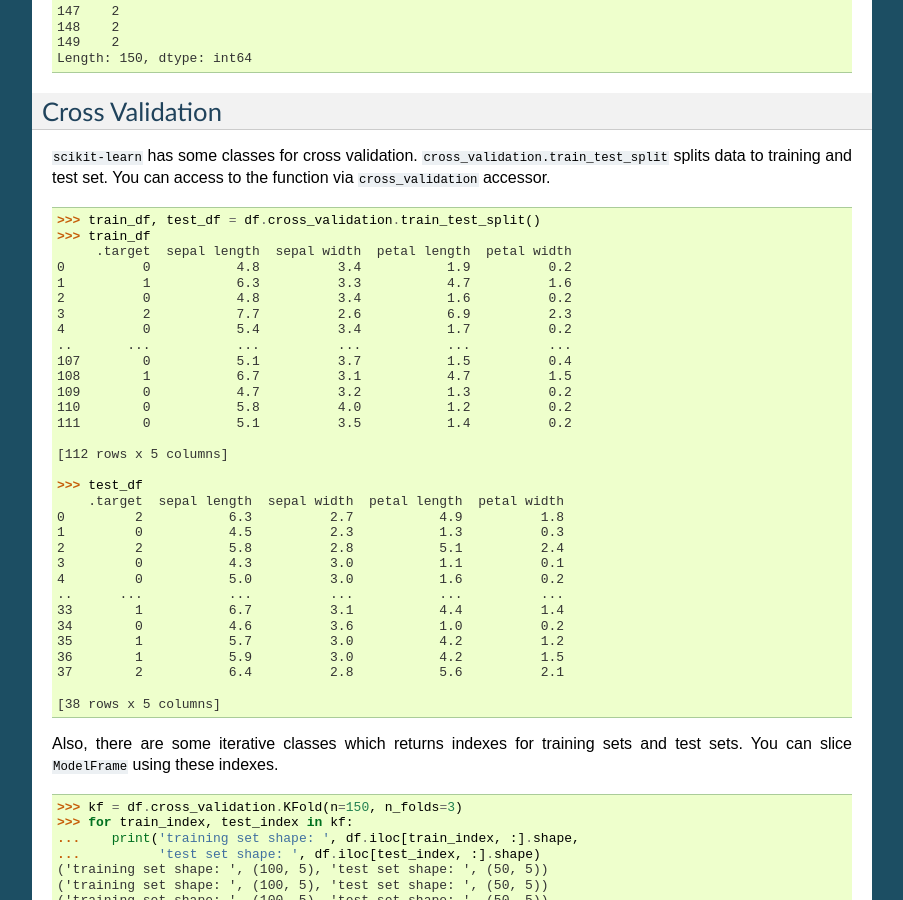
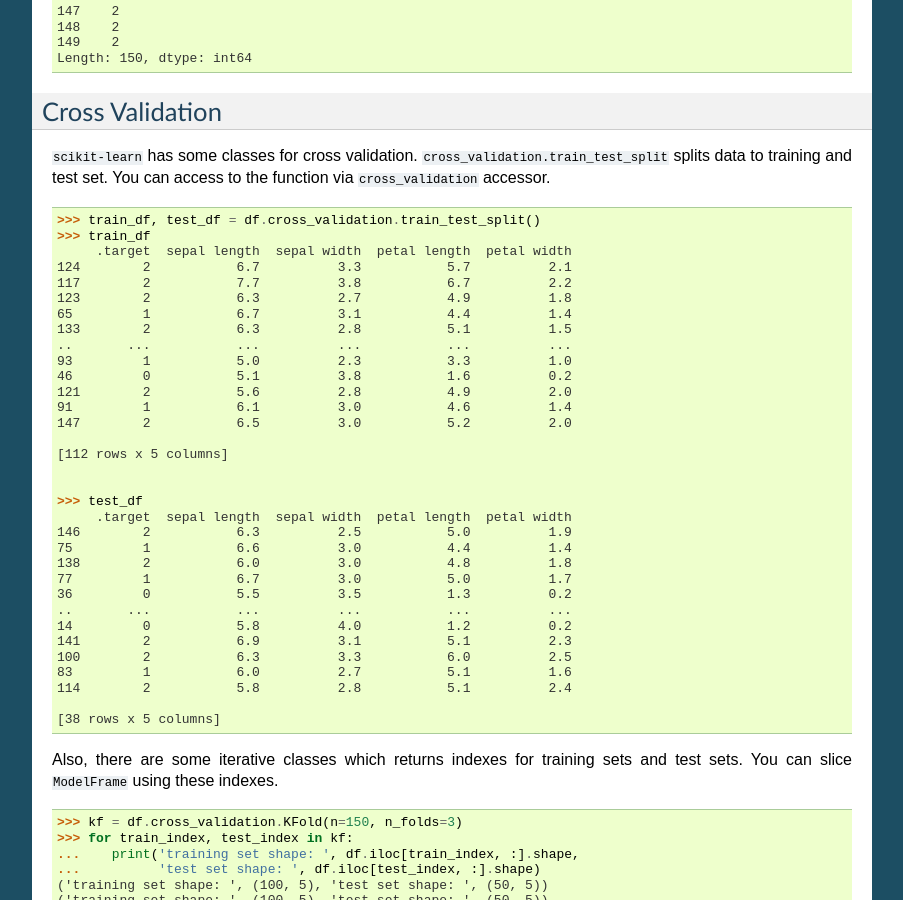
Before and after one commit to pandas-ml/pandas-ml, a Sphinx documentation site: the page built from doc/source/sklearn.rst, in a window 1280 px wide and 900 px high, scrolled down 4775 px. Shown: the whole window, without its empty margins (198-1101 px from the left). Built offline with Sphinx 7.4.7, drawn with Linux system fonts in a browser that asks for light colours; pages that are not in the unit, such as notebooks, are missing from menus.

Commit message:
DOC: Add kaggle examples

```diff
--- a/doc/source/sklearn.rst
+++ b/doc/source/sklearn.rst
@@ -282,33 +282,34 @@ Cross Validation
    >>> train_df, test_df = df.cross_validation.train_test_split()
    >>> train_df
         .target  sepal length  sepal width  petal length  petal width
-   0          0           4.8          3.4           1.9          0.2
-   1          1           6.3          3.3           4.7          1.6
-   2          0           4.8          3.4           1.6          0.2
-   3          2           7.7          2.6           6.9          2.3
-   4          0           5.4          3.4           1.7          0.2
+   124        2           6.7          3.3           5.7          2.1
+   117        2           7.7          3.8           6.7          2.2
+   123        2           6.3          2.7           4.9          1.8
+   65         1           6.7          3.1           4.4          1.4
+   133        2           6.3          2.8           5.1          1.5
    ..       ...           ...          ...           ...          ...
-   107        0           5.1          3.7           1.5          0.4
-   108        1           6.7          3.1           4.7          1.5
-   109        0           4.7          3.2           1.3          0.2
-   110        0           5.8          4.0           1.2          0.2
-   111        0           5.1          3.5           1.4          0.2
+   93         1           5.0          2.3           3.3          1.0
+   46         0           5.1          3.8           1.6          0.2
+   121        2           5.6          2.8           4.9          2.0
+   91         1           6.1          3.0           4.6          1.4
+   147        2           6.5          3.0           5.2          2.0
 
    [112 rows x 5 columns]
 
+
    >>> test_df
-       .target  sepal length  sepal width  petal length  petal width
-   0         2           6.3          2.7           4.9          1.8
-   1         0           4.5          2.3           1.3          0.3
-   2         2           5.8          2.8           5.1          2.4
-   3         0           4.3          3.0           1.1          0.1
-   4         0           5.0          3.0           1.6          0.2
-   ..      ...           ...          ...           ...          ...
-   33        1           6.7          3.1           4.4          1.4
-   34        0           4.6          3.6           1.0          0.2
-   35        1           5.7          3.0           4.2          1.2
-   36        1           5.9          3.0           4.2          1.5
-   37        2           6.4          2.8           5.6          2.1
+        .target  sepal length  sepal width  petal length  petal width
+   146        2           6.3          2.5           5.0          1.9
+   75         1           6.6          3.0           4.4          1.4
+   138        2           6.0          3.0           4.8          1.8
+   77         1           6.7          3.0           5.0          1.7
+   36         0           5.5          3.5           1.3          0.2
+   ..       ...           ...          ...           ...          ...
+   14         0           5.8          4.0           1.2          0.2
+   141        2           6.9          3.1           5.1          2.3
+   100        2           6.3          3.3           6.0          2.5
+   83         1           6.0          2.7           5.1          1.6
+   114        2           5.8          2.8           5.1          2.4
 
    [38 rows x 5 columns]
 
```
Also changed, not shown: 2 other files.
